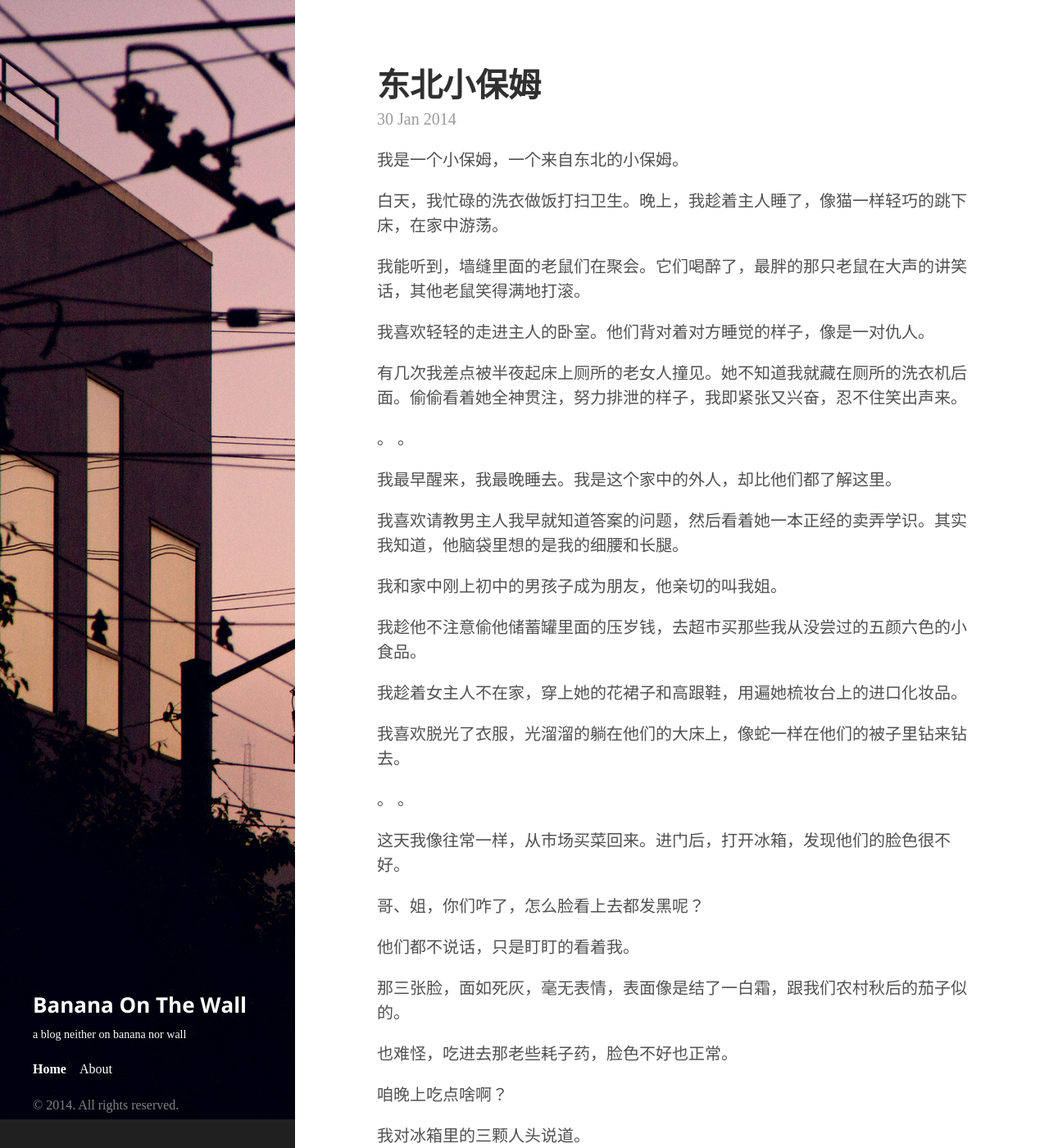
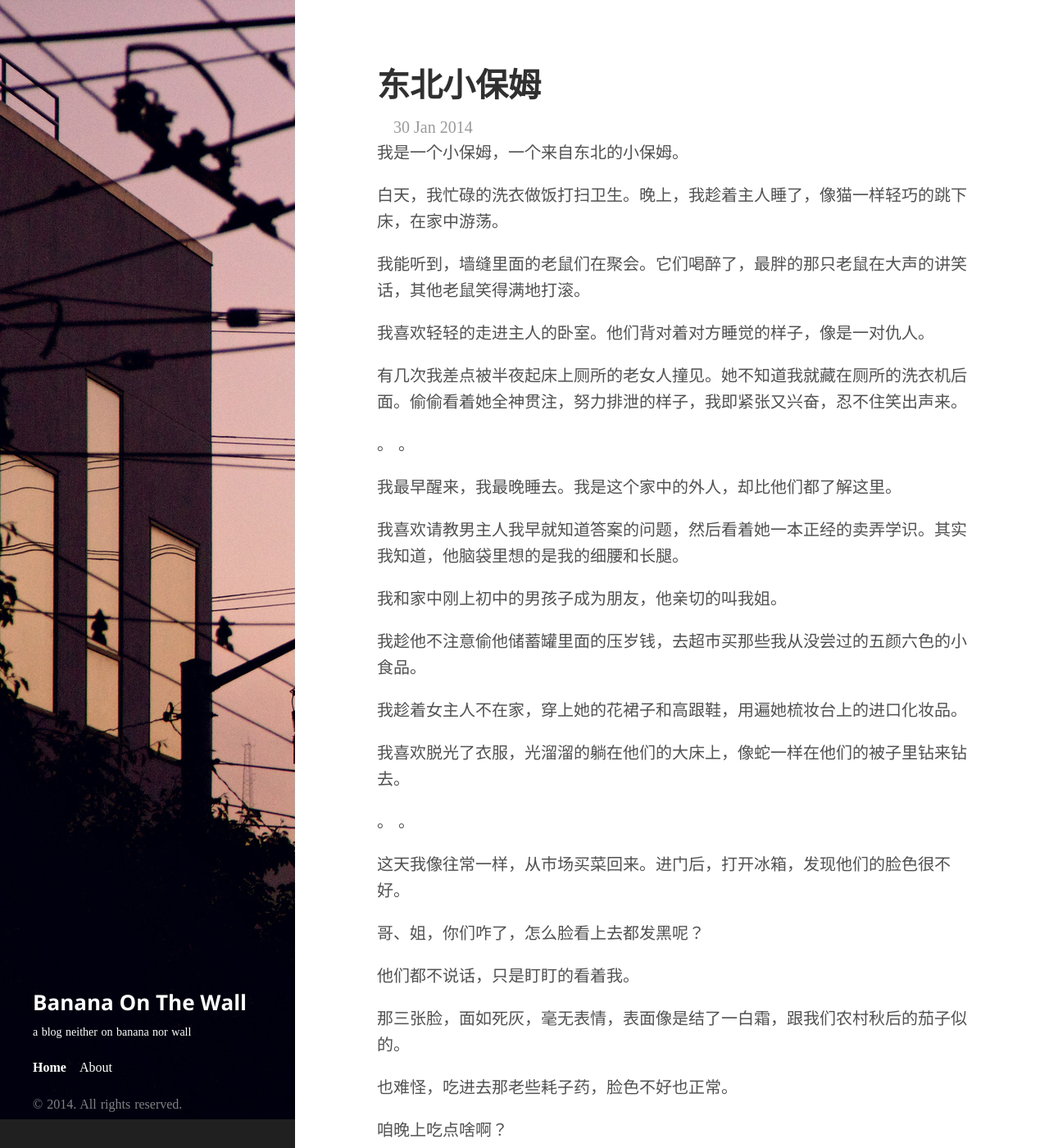
Before and after one commit to BananaOnTheWall/bananaonthewall.github.io, a Jekyll site: the page built from index.html, in a window 1280 px wide and 1400 px high. Shown: the whole window at 82% size. Built offline with Jekyll 4.4.1, drawn with Linux system fonts in a browser that asks for light colours; some web fonts are replaced; Markdown is read by kramdown in place of the engine named in the settings; the list of posts is cut into pages by our own code.

Commit message:
smal fix

```diff
--- a/public/css/poole.css
+++ b/public/css/poole.css
@@ -104,6 +104,8 @@ h4, h5, h6 {
 p {
   margin-top: 0;
   margin-bottom: 1rem;
+  line-height: 1.6;
+  word-spacing: 1px;
 }
 
 strong {
@@ -321,8 +323,7 @@ tbody tr:nth-child(odd) th {
 /* Meta data line below post title */
 .post-date {
   display: block;
-  margin-top: -.5rem;
-  margin-bottom: 1rem;
+  margin: 0 1rem;
   color: #9a9a9a;
 }
 
```
Also changed, not shown: about.md (+2 -0 lines).
